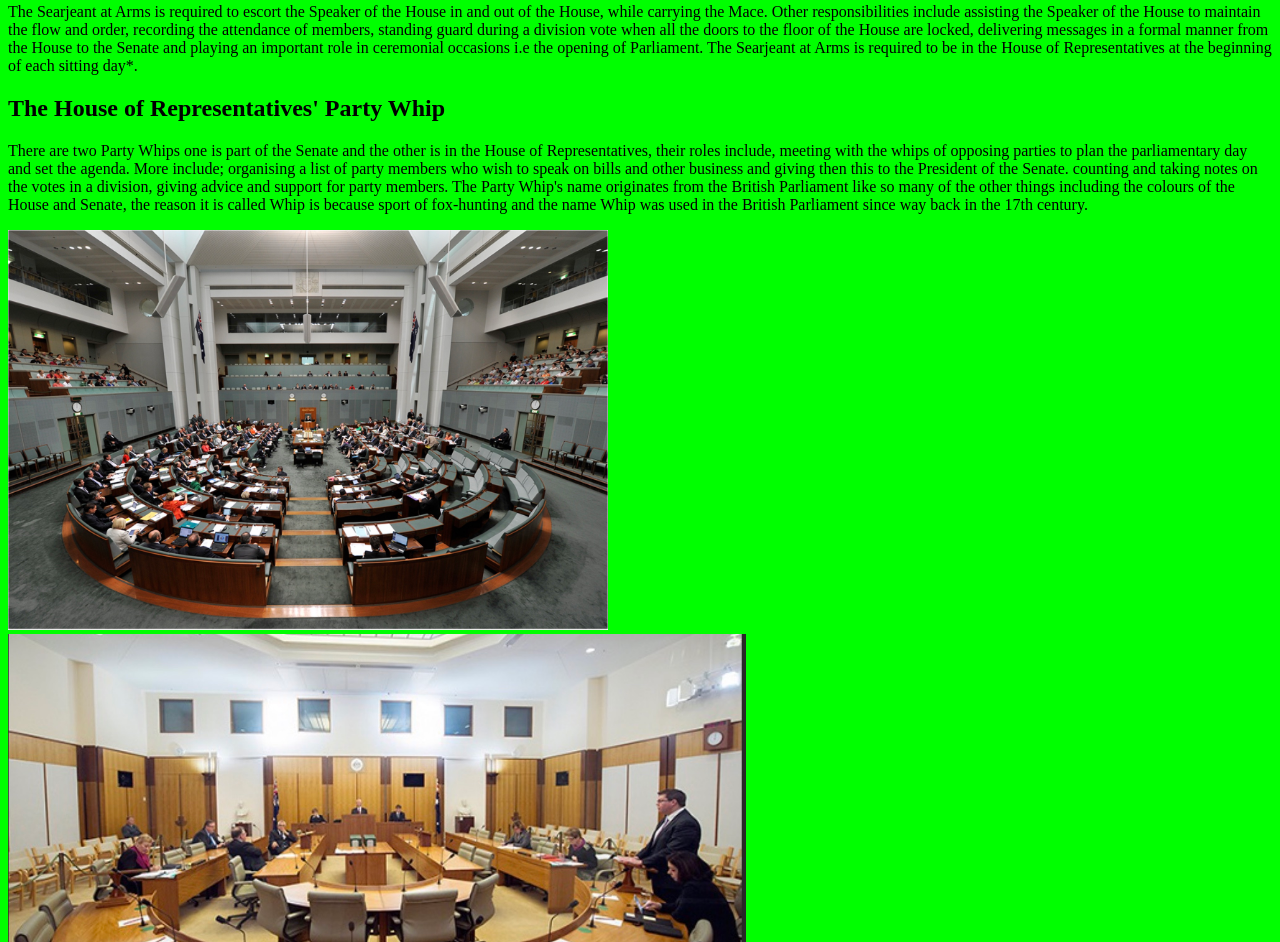
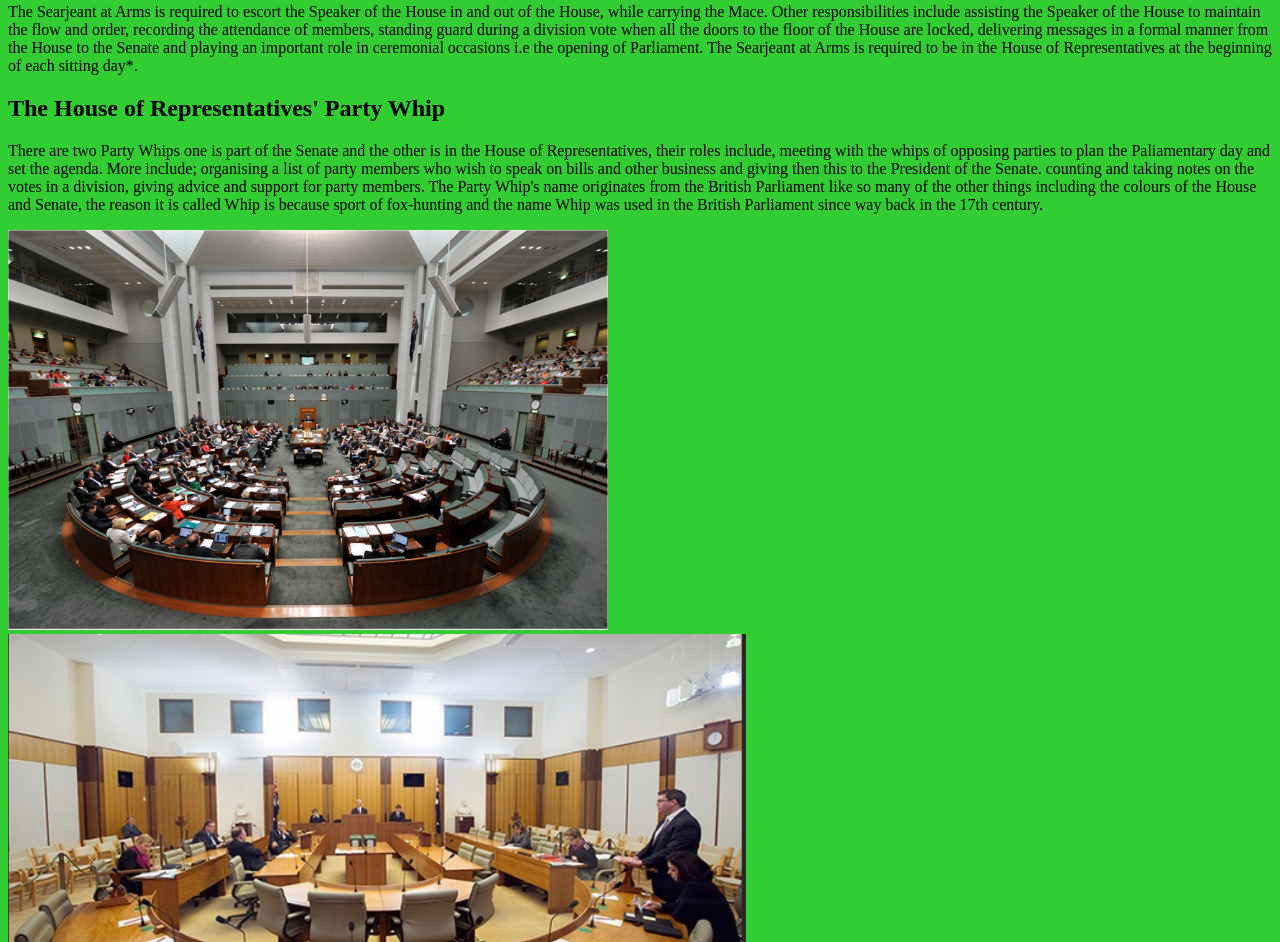
Before and after one commit to kyloren345/Interactive-Parliament, a plain HTML site: page houseofreps.html in a window 1280 px wide. Shown: the part 1093-2035 px from the top of the page. Drawn offline with Linux system fonts and the light colour scheme.

Commit message:
Update ready for sub

```diff
--- a/css/houseofreps.css
+++ b/css/houseofreps.css
@@ -2,7 +2,7 @@ h1 {
     text-align: center;
 }
 html {
-    background-color: lime;
+    background-color: limegreen;
 }
 img {
     width: auto;
--- a/houseofreps.html
+++ b/houseofreps.html
@@ -27,7 +27,7 @@
     <h2>Searjeant at Arms</h2>
     <p>The Searjeant at Arms is required to escort the Speaker of the House in and out of the House, while carrying the Mace. Other responsibilities include assisting the Speaker of the House to maintain the flow and order, recording the attendance of members, standing guard during a division vote when all the doors to the floor of the House are locked, delivering messages in a formal manner from the House to the Senate and playing an important role in ceremonial occasions i.e the opening of Parliament. The Searjeant at Arms is required to be in the House of Representatives at the beginning of each sitting day*. </p>
     <h2>The House of Representatives' Party Whip</h2>
-    <p>There are two Party Whips one is part of the Senate and the other is in the House of Representatives, their roles include, meeting with the whips of opposing parties to plan the parliamentary day and set the agenda. More include; organising a list of party members who wish to speak on bills and other business and giving then this to the President of the Senate. counting and taking notes on the votes in a division, giving advice and support for party members. The Party Whip's name originates from the British Parliament like so many of the other things including the colours of the House and Senate, the reason it is called Whip is because sport of fox-hunting and the name Whip was used in the British Parliament since way back in the 17th century.</p>
+    <p>There are two Party Whips one is part of the Senate and the other is in the House of Representatives, their roles include, meeting with the whips of opposing parties to plan the Paliamentary day and set the agenda. More include; organising a list of party members who wish to speak on bills and other business and giving then this to the President of the Senate. counting and taking notes on the votes in a division, giving advice and support for party members. The Party Whip's name originates from the British Parliament like so many of the other things including the colours of the House and Senate, the reason it is called Whip is because sport of fox-hunting and the name Whip was used in the British Parliament since way back in the 17th century.</p>
     <img src="images/houseofreps.jpg">
     <img src="images/fedchamber.jpg">
     <div class="moreinfo"><footer>More Information</footer></div>
```
